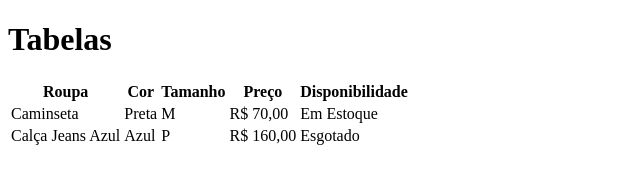
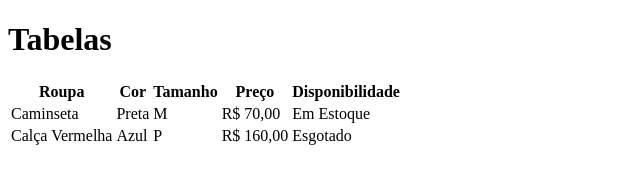
Before and after one commit to EDsnows/aula-tabela, a plain HTML site: page index.html in a window 1280 px wide. Shown: the whole page, without its empty margins (0-640 px from the left). Drawn offline with Linux system fonts and the light colour scheme.

Commit message:
alterado de Calça Jeans Azul para Calça Vermelha

```diff
--- a/index.html
+++ b/index.html
@@ -24,7 +24,7 @@
             <td>Em Estoque</td>
         </tr>
         <tr> <!--terceira linha-->
-            <td>Calça Jeans Azul</td>
+            <td>Calça Vermelha</td>
             <td>Azul</td>
             <td>P</td>
             <td>R$ 160,00</td>
```
